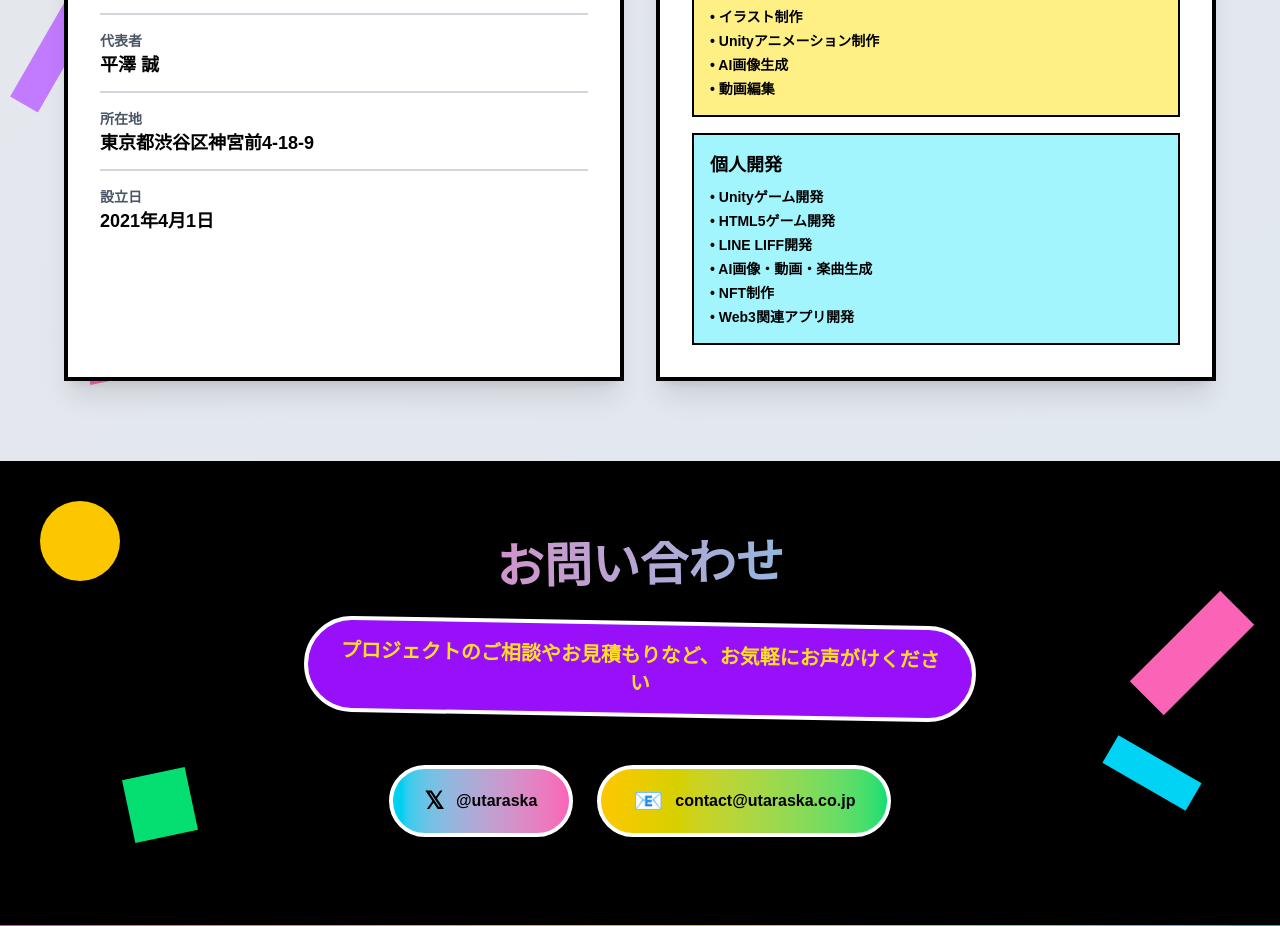
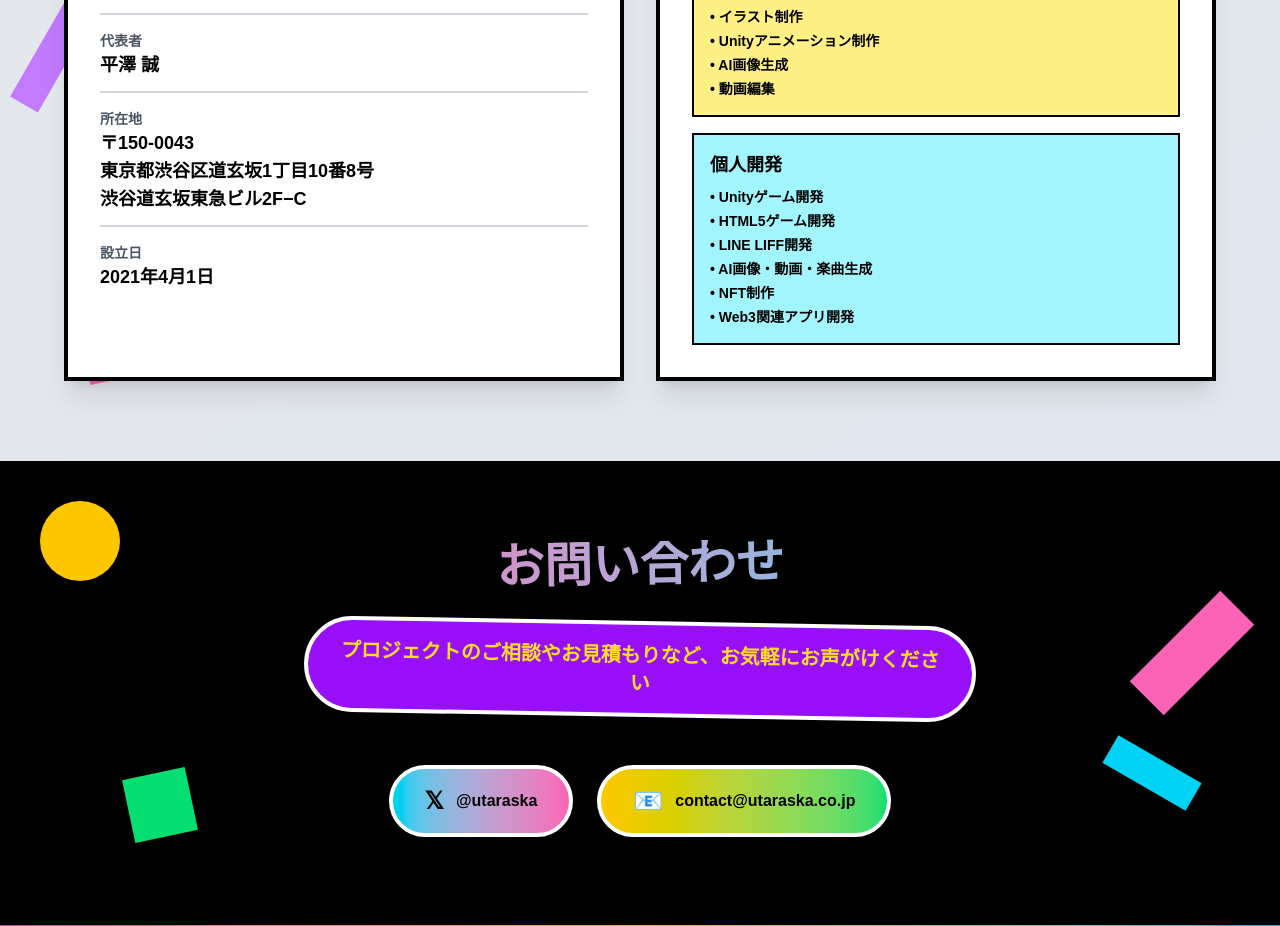
Before and after one commit to Makoto0824/utaraska-web, a Next.js app: page / in a window 1280 px wide. Shown: the part 7000-7926 px from the top of the page. Built offline with nearby package versions, Linux system fonts and the light colour scheme; a web font is replaced by a local one.

Commit message:
メインページ（https://www.utaraska.co.jp/）の住所を新しい住所に更新

```diff
--- a/app/page.tsx
+++ b/app/page.tsx
@@ -915,7 +915,7 @@ export default function HomePage() {
                 </div>
                 <div className="border-b-2 border-gray-300 pb-3">
                   <p className="text-sm font-bold text-gray-600">所在地</p>
-                  <p className="text-lg font-black text-black">東京都渋谷区神宮前4-18-9</p>
+                  <p className="text-lg font-black text-black">〒150-0043<br />東京都渋谷区道玄坂1丁目10番8号<br />渋谷道玄坂東急ビル2F−C</p>
                 </div>
                 <div>
                   <p className="text-sm font-bold text-gray-600">設立日</p>
```
